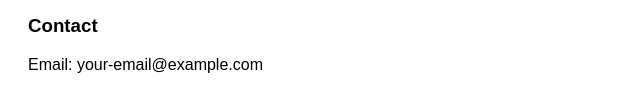
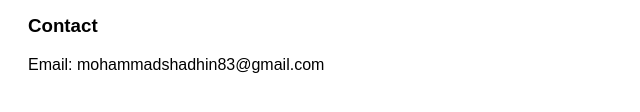
Before and after one commit to Mr-z-07/-Smart-Split-View-Link-Manager, a plain HTML site: page privacy-policy.html in a window 1280 px wide. Shown: the part 284-396 px from the top of the page, without its empty margins (0-640 px from the left). Drawn offline with Linux system fonts and the light colour scheme.

Commit message:
Update privacy-policy.html

```diff
--- a/privacy-policy.html
+++ b/privacy-policy.html
@@ -15,6 +15,6 @@
   <p>Used only for managing tabs and split view functionality.</p>
 
   <h3>Contact</h3>
-  <p>Email: your-email@example.com</p>
+  <p>Email: mohammadshadhin83@gmail.com</p>
 </body>
 </html>
```
